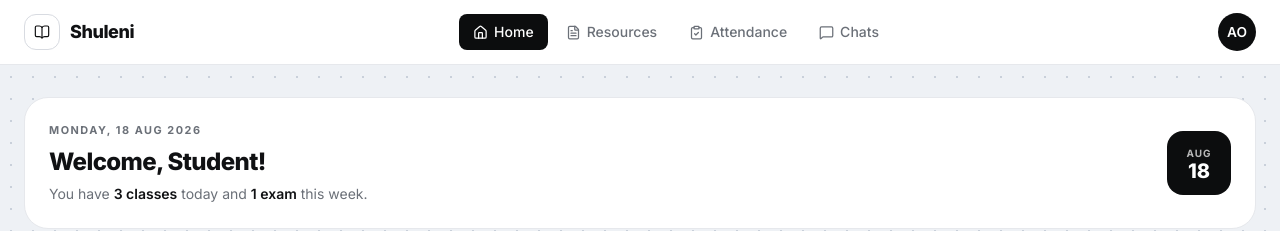
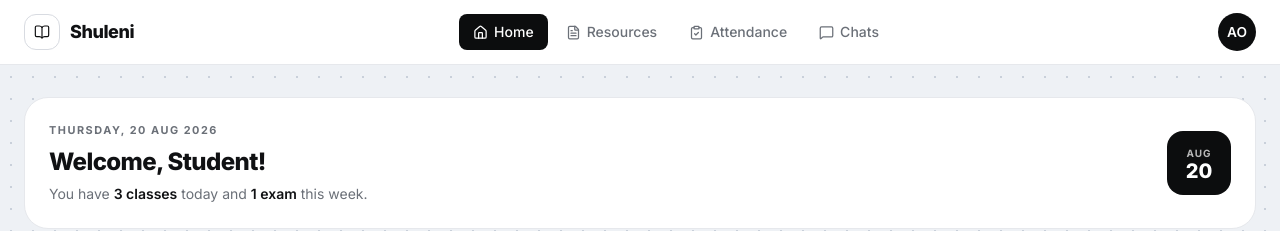
Before and after one commit to keithmutugi-jpg/Shuleni-frontend, a React (Vite) app: page /student/home in a window 1280 px wide. Shown: the top 231 px of the page. Built offline with nearby package versions, Linux system fonts and the light colour scheme.

Commit message:
Compute real current date on studen

```diff
--- a/src/pages/StudentDashboard.jsx
+++ b/src/pages/StudentDashboard.jsx
@@ -1,6 +1,6 @@
+import { useState, useEffect } from 'react';
 import { ChevronRight } from 'lucide-react';
 import { Card, Pill, Button } from '../components/ui';
-import { Link } from 'react-router-dom';
 import { studentSchedule, upcomingExams } from '../data/mock';
 import { useAuth } from '../context/AuthContext';
 
@@ -16,21 +16,36 @@ function DateBadge({ month, day }) {
   );
 }
 
+function useToday() {
+  const [now, setNow] = useState(() => new Date());
+  useEffect(() => {
+    // refresh once a minute so the date rolls over automatically past midnight
+    const id = setInterval(() => setNow(new Date()), 60 * 1000);
+    return () => clearInterval(id);
+  }, []);
+  return now;
+}
+
 export default function StudentDashboard() {
   const { currentUser } = useAuth();
   const firstName = currentUser?.name?.split(' ')[0] || 'Student';
+  const today = useToday();
+  const weekday = today.toLocaleDateString(undefined, { weekday: 'long' });
+  const dayNum = today.getDate();
+  const monthShort = today.toLocaleDateString(undefined, { month: 'short' }).toUpperCase();
+  const year = today.getFullYear();
   return (
     <div className="space-y-6">
       <Card className="flex items-center justify-between gap-6 flex-wrap">
         <div>
-          <p className="sh-label mb-2">Monday, 18 Aug 2026</p>
+          <p className="sh-label mb-2">{weekday}, {dayNum} {monthShort.charAt(0) + monthShort.slice(1).toLowerCase()} {year}</p>
           <h1 className="text-2xl font-extrabold tracking-tight">Welcome, {firstName}!</h1>
           <p className="text-sm mt-1.5" style={{ color: 'var(--sh-ink-soft)' }}>
             You have <span className="font-semibold" style={{ color: 'var(--sh-ink)' }}>3 classes</span> today and{' '}
             <span className="font-semibold" style={{ color: 'var(--sh-ink)' }}>1 exam</span> this week.
           </p>
         </div>
-        <DateBadge month="AUG" day="18" />
+        <DateBadge month={monthShort} day={dayNum} />
       </Card>
 
       <div className="grid md:grid-cols-2 gap-6">
@@ -73,9 +88,7 @@ export default function StudentDashboard() {
               </div>
             </div>
           ))}
-          <Link to="/student/exam" className="w-full block mt-5">
-            <Button className="w-full">Start when ready</Button>
-          </Link>
+          <Button className="w-full mt-5">Start when ready</Button>
         </Card>
       </div>
     </div>
```
